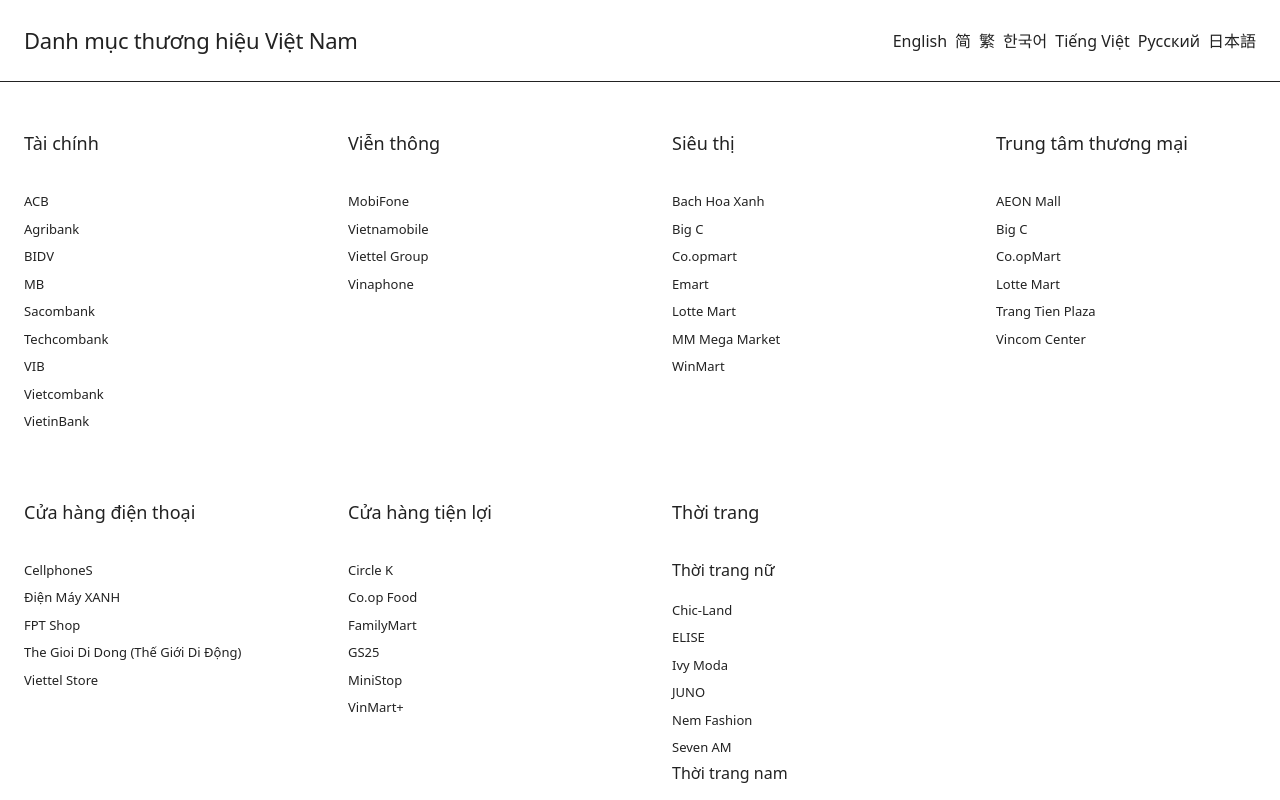
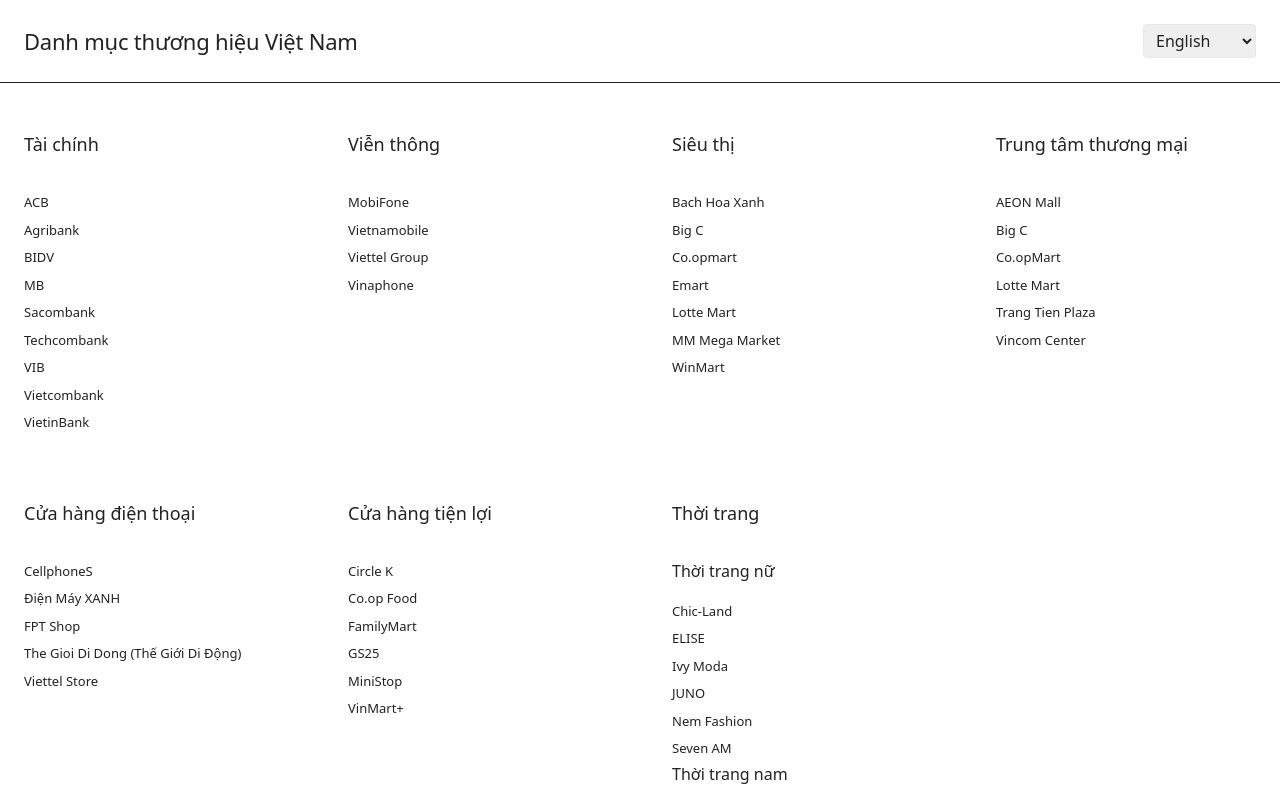
Before and after one commit to nexteacc/topbrandsvn, a React (Vite) app: page / in a window 1280 px wide. Shown: the top 800 px of the page. Built offline with nearby package versions, Linux system fonts and the light colour scheme.

Commit message:
refactor(language-selector): replace buttons with dropdown for language selection

```diff
--- a/src/App.tsx
+++ b/src/App.tsx
@@ -6,6 +6,10 @@ import { Analytics } from "@vercel/analytics/react";
 
 function App() {
   const { t } = useTranslation();
+
+  const handleLanguageChange = (event: React.ChangeEvent<HTMLSelectElement>) => {
+    i18n.changeLanguage(event.target.value);
+  };
 
   const directoryData = {
     finance: [
@@ -81,15 +85,15 @@ function App() {
       <header className="border-b border-[#222222] py-6">
         <div className="container mx-auto px-6 flex justify-between items-center">
           <h1 className="text-[22px] font-light tracking-[-0.01em]">{t('yourtitle')}</h1>
-          <div className="space-x-2">
-            <button onClick={() => i18n.changeLanguage('en')}>English</button>
-            <button onClick={() => i18n.changeLanguage('zh')}>简</button>
-            <button onClick={() => i18n.changeLanguage('zh-TW')}>繁</button>
-            <button onClick={() => i18n.changeLanguage('ko')}>한국어</button>
-            <button onClick={() => i18n.changeLanguage('vi')}>Tiếng Việt</button>
-            <button onClick={() => i18n.changeLanguage('ru')}>Русский</button>
-            <button onClick={() => i18n.changeLanguage('ja')}>日本語</button>
-          </div>
+          <select onChange={handleLanguageChange} className="border rounded px-2 py-1">
+            <option value="en">English</option>
+            <option value="zh">简体中文</option>
+            <option value="zh-TW">繁體中文</option>
+            <option value="ko">한국어</option>
+            <option value="vi">Tiếng Việt</option>
+            <option value="ru">Русский</option>
+            <option value="ja">日本語</option>
+          </select>
         </div>
       </header>
       <main className="container mx-auto px-6 py-12">
```
